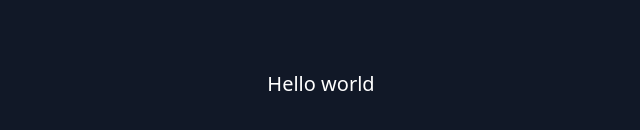
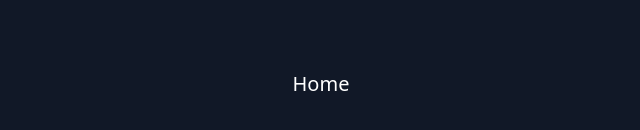
Before and after one commit to sjnaik02/murmur-client, a React (Vite) app: page / in a window 1280 px wide. Shown: the part 316-446 px from the top of the page, without its empty margins (319-959 px from the left). Built offline with nearby package versions, Linux system fonts and the light colour scheme.

Commit message:
added socket.io and react-router

```diff
--- a/package.json
+++ b/package.json
@@ -10,7 +10,9 @@
   },
   "dependencies": {
     "react": "^18.2.0",
-    "react-dom": "^18.2.0"
+    "react-dom": "^18.2.0",
+    "react-router-dom": "^6.4.1",
+    "socket.io-client": "^4.5.2"
   },
   "devDependencies": {
     "@types/react": "^18.0.17",
--- a/src/App.jsx
+++ b/src/App.jsx
@@ -1,12 +1,15 @@
-import { useState } from "react";
+import { BrowserRouter as Router, Routes, Route } from "react-router-dom";
+import Home from "./components/Home";
+import Chatroom from "./components/Chatroom";
 
 function App() {
-  const [count, setCount] = useState(0);
-
   return (
-    <div className="w-screen h-screen bg-gray-900 flex items-center justify-center">
-      <h1 className="text-xl text-white">Hello world</h1>
-    </div>
+    <Router>
+      <Routes>
+        <Route path="/" element={<Home />} />
+        <Route path="/chatroom" element={<Chatroom />} />"
+      </Routes>
+    </Router>
   );
 }
 
--- /dev/null
+++ b/src/components/ChatRoom.jsx
@@ -0,0 +1,9 @@
+function ChatRoom() {
+  return (
+    <div className="w-screen h-screen bg-gray-900 flex items-center justify-center">
+      <h1 className="text-xl text-white">Chat Room</h1>
+    </div>
+  );
+}
+
+export default ChatRoom;
--- /dev/null
+++ b/src/components/Home.jsx
@@ -0,0 +1,9 @@
+function Home() {
+  return (
+    <div className="w-screen h-screen bg-gray-900 flex items-center justify-center">
+      <h1 className="text-xl text-white">Home</h1>
+    </div>
+  );
+}
+
+export default Home;
```
Also changed, not shown: 1 other file (tests, documents, lock files or other folders).
